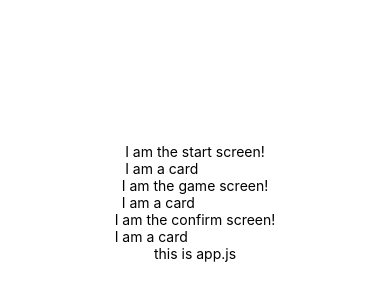
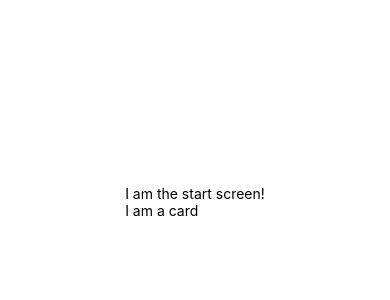
Before and after one commit to cathyfu1215/assignment1, a React Native app: screen / in a window 390 px wide. Shown: the part 220-520 px from the top of the page. Built offline with nearby package versions, Linux system fonts and the light colour scheme.

Commit message:
added conditional rendering

```diff
--- a/App.js
+++ b/App.js
@@ -6,12 +6,38 @@ import Game from './screens/Game';
 import Confirm from './screens/Confirm';
 
 export default function App() {
+  const [hasUser, setHasUser] = useState(false);
+  const [confirmed, setConfirmed] = useState(false);
+
+
+  const rightScreen = () => {
+    // the conditional rendering
+    if(hasUser === false && confirmed === false){
+      return <Start/>
+    }
+
+    if(hasUser === true && confirmed === false){
+      return <Confirm/>
+    }
+    if(hasUser === true && confirmed === true){
+      return <Game/>
+    }
+    else{
+      // This should never happen
+      return <Text>This state is impossible!</Text>
+    }
+  }
+
+
   return (
     <View style={styles.container}>
-      <Start/>
-      <Game/>
-      <Confirm/>
-      <Text>this is app.js</Text>
+      {
+        rightScreen()
+      }
+
+
+
+
       <StatusBar style="auto" />
     </View>
   );
```
